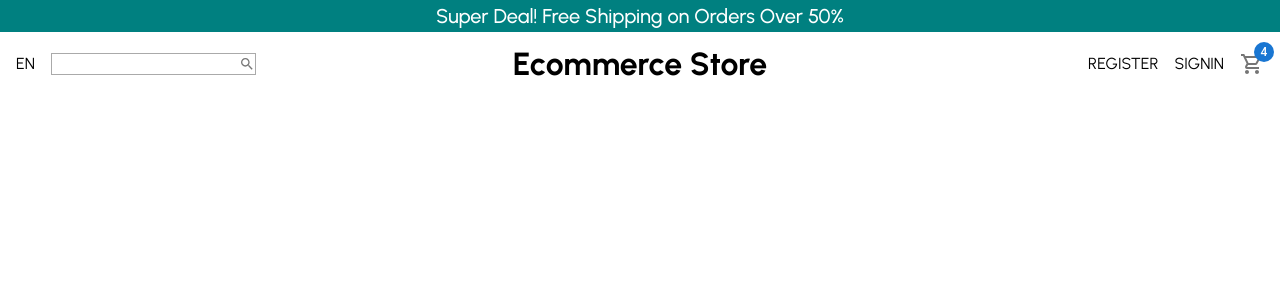
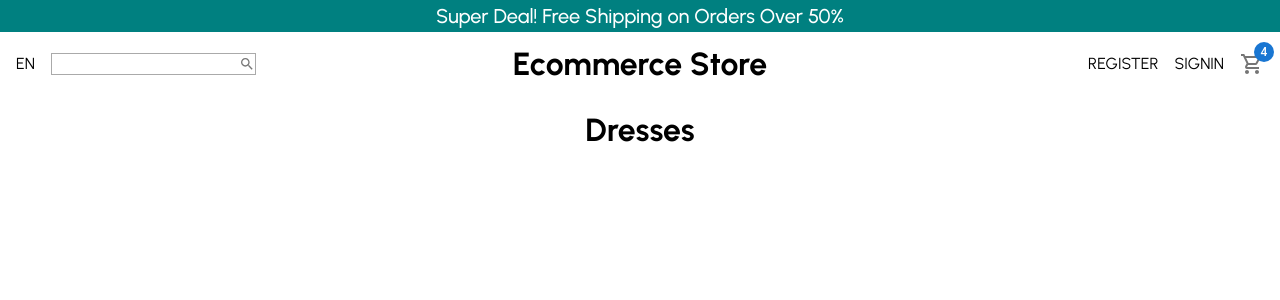
Before and after one commit to adarraji/react-shop, a React (Create React App) app: page / in a window 1280 px wide. Shown: the top 300 px of the page. Built offline with nearby package versions, Linux system fonts and the light colour scheme.

Commit message:
added title

```diff
--- a/src/pages/ProductList/ProductList.js
+++ b/src/pages/ProductList/ProductList.js
@@ -8,6 +8,9 @@ const ProductList = () => {
         <div>
             <Announcement />
             <Navbar />
+            <div>
+                <h1 className="ma3">Dresses</h1>
+            </div>
         </div>
     )
 }
```
